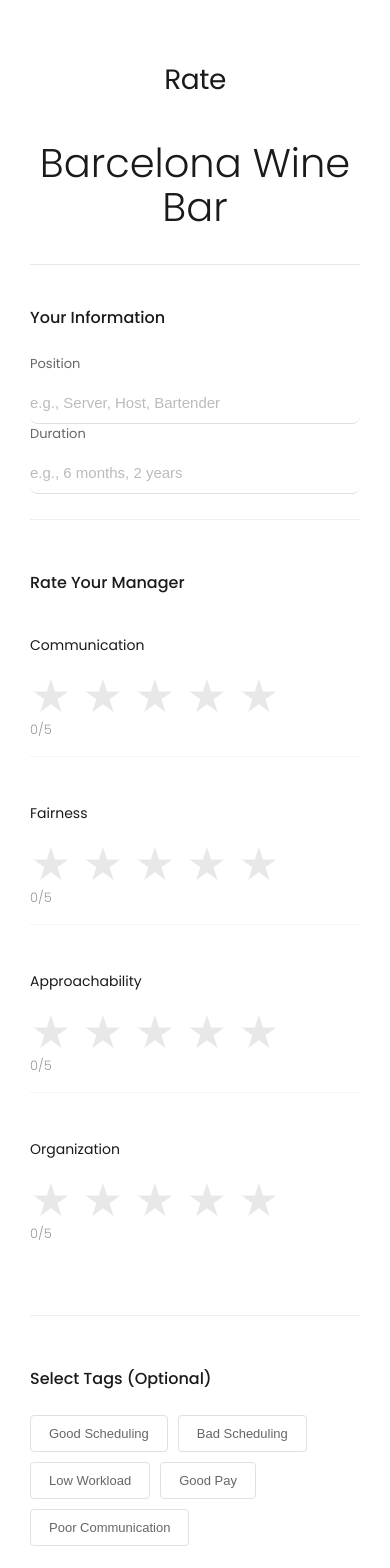
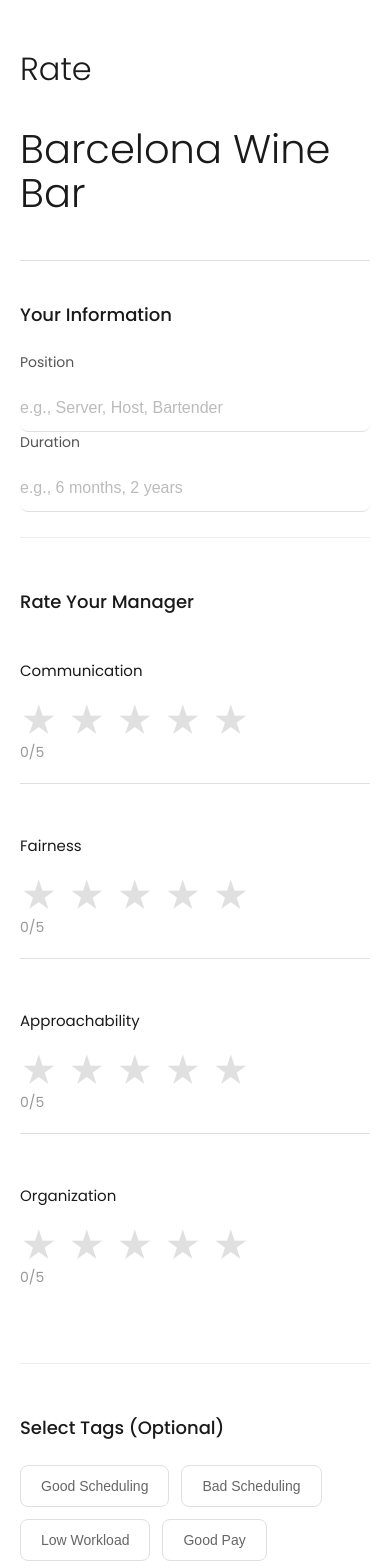
Before and after one commit to gabalingog/ManagerCheck, a React (Create React App) app: page /rate/1/form in a window 390 px wide. Shown: the top 1568 px of the page. Built offline with nearby package versions, Linux system fonts and the light colour scheme.

Commit message:
Restorant rating form

```diff
--- a/src/Components/ManagerForm/RestaurantForm.css
+++ b/src/Components/ManagerForm/RestaurantForm.css
@@ -1,41 +1,46 @@
+body {
+  margin: 0;
+  padding: 0;
+}
+
 .restaurantFormPage {
   min-height: 100vh;
   background: white;
   padding: 0;
-    display: flex;
-    justify-content: center;
-    align-items: flex-start;
+  margin: 0;
 }
 
 .formContainer {
   background: white;
   border-radius: 0;
-    padding: 80px 60px;
-    max-width: 900px;
+  padding: 60px 150px;
+  max-width: 100%;
   width: 100%;
   box-shadow: none;
   min-height: 100vh;
+  box-sizing: border-box;
 }
 
 .formHeader {
-    text-align: center;
-    margin-bottom: 60px;
-    border-bottom: 1px solid #e8e8e8;
-    padding-bottom: 30px;
+  text-align: left;
+  margin-bottom: 50px;
+  border-bottom: 1px solid #e0e0e0;
+  padding-bottom: 40px;
 }
 
 .formHeader h1 {
-    font-size: 28px;
+  font-size: 56px;
   color: #1a1a1a;
-    margin-bottom: 8px;
-    font-weight: 400;
-    letter-spacing: -0.5px;
+  margin-bottom: 15px;
+  font-weight: 300;
+  line-height: 1.1;
 }
 
 .locationName {
-    color: #666;
-    font-size: 14px;
+  color: #555;
+  font-size: 18px;
   font-weight: 300;
+  margin: 10px 0;
 }
 
 .formSection {
@@ -43,7 +48,7 @@
 }
 
 .formSection h2 {
-    font-size: 16px;
+  font-size: 18px;
   color: #1a1a1a;
   margin-bottom: 24px;
   font-weight: 500;
@@ -57,7 +62,7 @@
 .inputRow {
   display: grid;
   grid-template-columns: 1fr 1fr;
-    gap: 20px;
+  gap: 40px;
   margin-bottom: 20px;
 }
 
@@ -67,20 +72,21 @@
 
 .inputGroup label {
   display: block;
-    font-size: 13px;
-    color: #666;
-    margin-bottom: 8px;
+  font-size: 14px;
+  color: #555;
+  margin-bottom: 12px;
   font-weight: 400;
 }
 
 .inputGroup input {
   width: 100%;
-    padding: 12px 0;
+  padding: 14px 0;
   border: none;
   border-bottom: 1px solid #e0e0e0;
-    font-size: 15px;
+  font-size: 16px;
   transition: border-color 0.2s;
   background: transparent;
+  box-sizing: border-box;
 }
 
 .inputGroup input:focus {
@@ -95,7 +101,7 @@
 /* Industry Selection */
 .industryContainer {
   display: grid;
-    grid-template-columns: repeat(3, 1fr);
+  grid-template-columns: repeat(auto-fit, minmax(140px, 1fr));
   gap: 12px;
 }
 
@@ -103,8 +109,8 @@
   padding: 14px 20px;
   border: 1px solid #e0e0e0;
   background: white;
-    border-radius: 4px;
-    font-size: 13px;
+  border-radius: 8px;
+  font-size: 14px;
   cursor: pointer;
   transition: all 0.2s;
   color: #666;
@@ -114,6 +120,7 @@
 .industry-button:hover {
   border-color: #1a1a1a;
   color: #1a1a1a;
+  background: #fafafa;
 }
 
 .industry-button.selected {
@@ -128,10 +135,10 @@
 
 .otherIndustryInput input {
   width: 100%;
-    padding: 12px 0;
+  padding: 14px 0;
   border: none;
   border-bottom: 1px solid #e0e0e0;
-    font-size: 15px;
+  font-size: 16px;
   transition: border-color 0.2s;
   background: transparent;
 }
@@ -149,11 +156,11 @@
 .ratingCategory {
   margin-bottom: 30px;
   display: grid;
-    grid-template-columns: 200px 1fr auto;
+  grid-template-columns: 240px 1fr auto;
   align-items: center;
   gap: 20px;
-    padding: 20px 0;
-    border-bottom: 1px solid #f5f5f5;
+  padding: 24px 0;
+  border-bottom: 1px solid #e0e0e0;
 }
 
 .ratingCategory:last-child {
@@ -161,7 +168,7 @@
 }
 
 .ratingCategory label {
-    font-size: 14px;
+  font-size: 15px;
   color: #1a1a1a;
   font-weight: 400;
 }
@@ -174,62 +181,64 @@
 
 .star-container {
   position: relative;
-    width: 40px;
-    height: 40px;
+  width: 44px;
+  height: 44px;
   cursor: pointer;
   display: inline-block;
 }
 
 .star-whole {
-    font-size: 40px;
-    color: #e8e8e8;
+  font-size: 44px;
+  color: #e0e0e0;
   transition: color 0.2s;
   user-select: none;
 }
 
 .star-whole.filled {
-    color: #1a1a1a;
+  color: #ffd700;
 }
 
 .star-whole.half-filled {
-    background: linear-gradient(90deg, #1a1a1a 50%, #e8e8e8 50%);
+  background: linear-gradient(90deg, #ffd700 50%, #e0e0e0 50%);
   -webkit-background-clip: text;
   -webkit-text-fill-color: transparent;
   background-clip: text;
 }
 
 .star-container:hover .star-whole {
-    color: #666;
+  color: #ffd700;
+  opacity: 0.7;
 }
 
 .star-container:hover .star-whole.half-filled {
-    background: linear-gradient(90deg, #666 50%, #666 50%);
+  background: linear-gradient(90deg, #ffd700 50%, #ffd700 50%);
   -webkit-background-clip: text;
   -webkit-text-fill-color: transparent;
   background-clip: text;
+  opacity: 0.7;
 }
 
 .rating-value {
-    font-size: 13px;
+  font-size: 14px;
   color: #999;
-    min-width: 40px;
+  min-width: 50px;
   text-align: right;
-    font-weight: 300;
+  font-weight: 400;
 }
 
 /* Tags */
 .tagsContainer {
   display: flex;
   flex-wrap: wrap;
-    gap: 10px;
+  gap: 12px;
 }
 
 .tag-button {
-    padding: 10px 18px;
+  padding: 12px 20px;
   border: 1px solid #e0e0e0;
   background: white;
-    border-radius: 4px;
-    font-size: 13px;
+  border-radius: 8px;
+  font-size: 14px;
   cursor: pointer;
   transition: all 0.2s;
   color: #666;
@@ -239,12 +248,13 @@
 .tag-button:hover {
   border-color: #1a1a1a;
   color: #1a1a1a;
+  background: #fafafa;
 }
 
 .tag-button.selected {
-    background: #f5f5f5;
+  background: #1a1a1a;
   border-color: #1a1a1a;
-    color: #1a1a1a;
+  color: white;
 }
 
 /* Recommendation Buttons */
@@ -252,14 +262,15 @@
   display: grid;
   grid-template-columns: 1fr 1fr;
   gap: 16px;
+  max-width: 500px;
 }
 
 .recommend-btn {
   padding: 16px;
   border: 1px solid #e0e0e0;
   background: white;
-    border-radius: 4px;
-    font-size: 14px;
+  border-radius: 8px;
+  font-size: 15px;
   cursor: pointer;
   transition: all 0.2s;
   color: #666;
@@ -269,6 +280,7 @@
 .recommend-btn:hover {
   border-color: #1a1a1a;
   color: #1a1a1a;
+  background: #fafafa;
 }
 
 .recommend-btn.selected {
@@ -282,12 +294,13 @@
   width: 100%;
   padding: 16px;
   border: 1px solid #e0e0e0;
-    border-radius: 4px;
-    font-size: 14px;
+  border-radius: 8px;
+  font-size: 15px;
   font-family: inherit;
   resize: vertical;
   transition: border-color 0.2s;
   line-height: 1.6;
+  box-sizing: border-box;
 }
 
 .commentBox:focus {
@@ -306,15 +319,16 @@
   gap: 16px;
   margin-top: 50px;
   padding-top: 40px;
-    border-top: 1px solid #e8e8e8;
+  border-top: 1px solid #e0e0e0;
+  max-width: 600px;
 }
 
 .submitBtn,
 .cancelBtn {
   padding: 16px;
   border: none;
-    border-radius: 4px;
-    font-size: 14px;
+  border-radius: 8px;
+  font-size: 15px;
   font-weight: 500;
   cursor: pointer;
   transition: all 0.2s;
@@ -340,17 +354,40 @@
 .cancelBtn:hover {
   border-color: #1a1a1a;
   color: #1a1a1a;
+  background: #fafafa;
 }
 
 /* Responsive Design */
+@media (max-width: 1024px) {
+  .formContainer {
+    padding: 40px 60px;
+  }
+
+  .formHeader h1 {
+    font-size: 42px;
+  }
+
+  .ratingCategory {
+    grid-template-columns: 200px 1fr auto;
+  }
+}
+
 @media (max-width: 768px) {
   .formContainer {
-      padding: 40px 30px;
+    padding: 30px 20px;
   }
 
   .formHeader {
     margin-bottom: 40px;
-      padding-bottom: 20px;
+    padding-bottom: 30px;
+  }
+
+  .formHeader h1 {
+    font-size: 32px;
+  }
+
+  .locationName {
+    font-size: 16px;
   }
 
   .inputRow {
@@ -365,7 +402,7 @@
   .ratingCategory {
     grid-template-columns: 1fr;
     gap: 12px;
-      padding: 16px 0;
+    padding: 20px 0;
   }
 
   .rating-value {
@@ -374,9 +411,23 @@
 
   .formActions {
     grid-template-columns: 1fr;
+    max-width: 100%;
+  }
+
+  .recommendButtons {
+    max-width: 100%;
   }
 
   .stars-row {
     justify-content: flex-start;
   }
+
+  .star-container {
+    width: 36px;
+    height: 36px;
   }
+
+  .star-whole {
+    font-size: 36px;
+  }
+}
--- a/src/Components/Rate/RateRestaurant.css
+++ b/src/Components/Rate/RateRestaurant.css
@@ -561,6 +561,19 @@
     font-size: 14px;
     color: #555;
     font-weight: 400;
+    cursor: pointer;
+    transition: all 0.2s;
+}
+
+.tag:hover {
+    background-color: #f0f0f0;
+    border-color: #1a1a1a;
+}
+
+.tag.active {
+    background-color: #1a1a1a;
+    border-color: #1a1a1a;
+    color: white;
 }
 
 .reviewsList {
--- a/src/Components/Rate/RateRestaurant.jsx
+++ b/src/Components/Rate/RateRestaurant.jsx
@@ -19,6 +19,7 @@
   const [newManagerPosition, setNewManagerPosition] = useState('');
   const [reviewFilter, setReviewFilter] = useState('recent'); // 'recent' or 'top'
   const [ratingFilter, setRatingFilter] = useState(null); // null or 1-5
+  const [tagFilter, setTagFilter] = useState(null); // null or tag name
   const [currentPage, setCurrentPage] = useState(1);
   const reviewsPerPage = 10;
   const [userVotes, setUserVotes] = useState(() => {
@@ -530,6 +531,13 @@
       });
     }
 
+    // Filter by tag if selected
+    if (tagFilter !== null) {
+      reviews = reviews.filter(rating => {
+        return rating.tags && rating.tags.includes(tagFilter);
+      });
+    }
+
     // Sort by filter type
     if (reviewFilter === 'top') {
       // Sort by net likes (likes - dislikes)
@@ -573,7 +581,7 @@
   // Reset to page 1 when filters change
   useEffect(() => {
     setCurrentPage(1);
-  }, [reviewFilter, ratingFilter]);
+  }, [reviewFilter, ratingFilter, tagFilter]);
 
   const handleRatingClick = (rating) => {
     // Toggle: if clicking the same rating, clear filter
@@ -581,6 +589,17 @@
       setRatingFilter(null);
     } else {
       setRatingFilter(rating);
+      setTagFilter(null); // Clear tag filter when selecting rating
+    }
+  };
+
+  const handleTagClick = (tag) => {
+    // Toggle: if clicking the same tag, clear filter
+    if (tagFilter === tag) {
+      setTagFilter(null);
+    } else {
+      setTagFilter(tag);
+      setRatingFilter(null); // Clear rating filter when selecting tag
     }
   };
 
@@ -708,6 +727,18 @@
                 </button>
               </div>
             )}
+            {tagFilter !== null && (
+              <div className="activeFilterBadge">
+                Showing "{tagFilter}" reviews
+                <button
+                  className="clearFilterBtn"
+                  onClick={() => setTagFilter(null)}
+                  aria-label="Clear filter"
+                >
+                  ✕
+                </button>
+              </div>
+            )}
           </div>
 
           {/* Rating Distribution */}
@@ -734,9 +765,24 @@
           <div className="summaryTags">
             <h3>Summary</h3>
             <div className="tags">
-              <span className="tag">Good Management</span>
-              <span className="tag">Good Pay</span>
-              <span className="tag">Bad Scheduling</span>
+              <span
+                className={`tag ${tagFilter === 'Good Management' ? 'active' : ''}`}
+                onClick={() => handleTagClick('Good Management')}
+              >
+                Good Management
+              </span>
+              <span
+                className={`tag ${tagFilter === 'Good Pay' ? 'active' : ''}`}
+                onClick={() => handleTagClick('Good Pay')}
+              >
+                Good Pay
+              </span>
+              <span
+                className={`tag ${tagFilter === 'Bad Scheduling' ? 'active' : ''}`}
+                onClick={() => handleTagClick('Bad Scheduling')}
+              >
+                Bad Scheduling
+              </span>
             </div>
           </div>
         </div>
```
Lines whose indentation alone changed are shown as unchanged.
